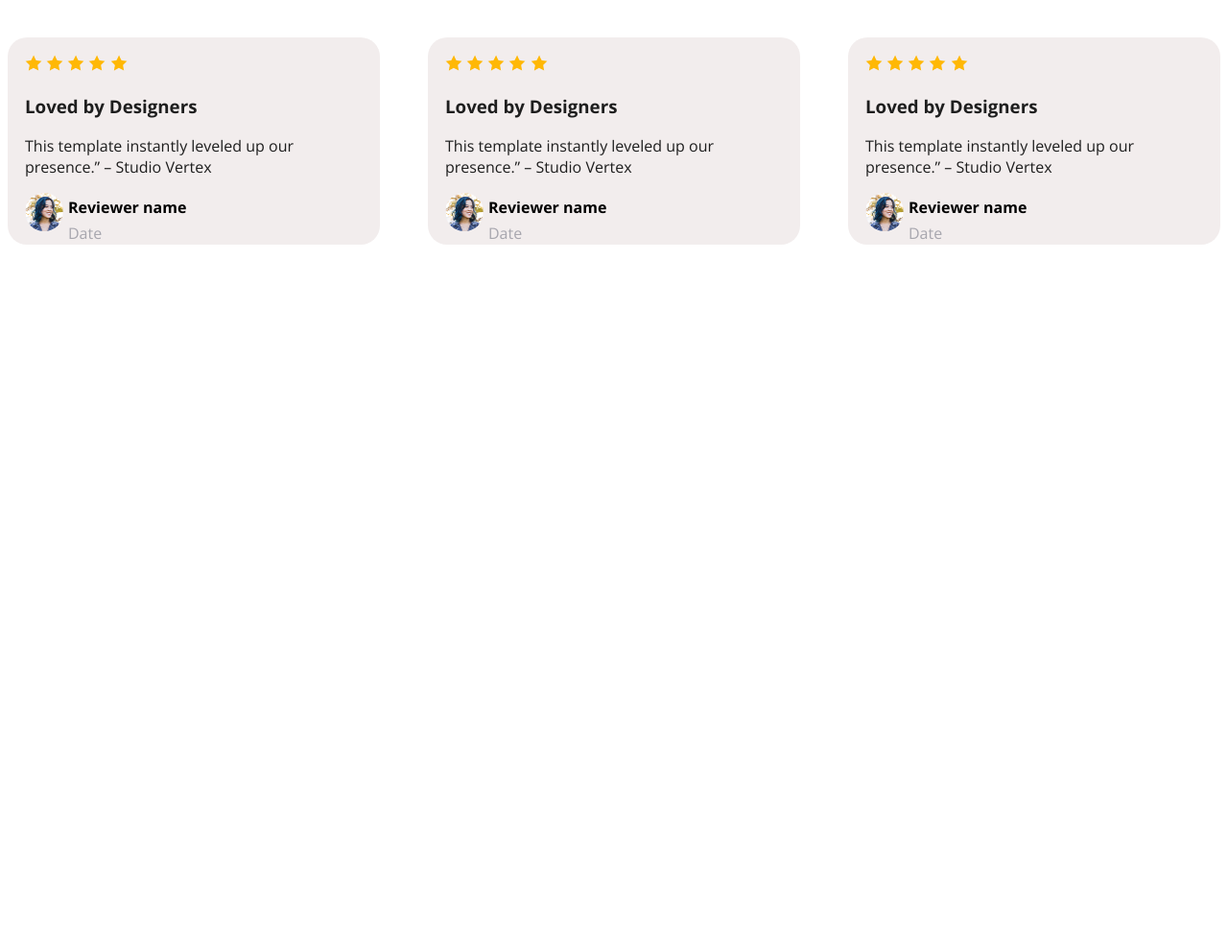
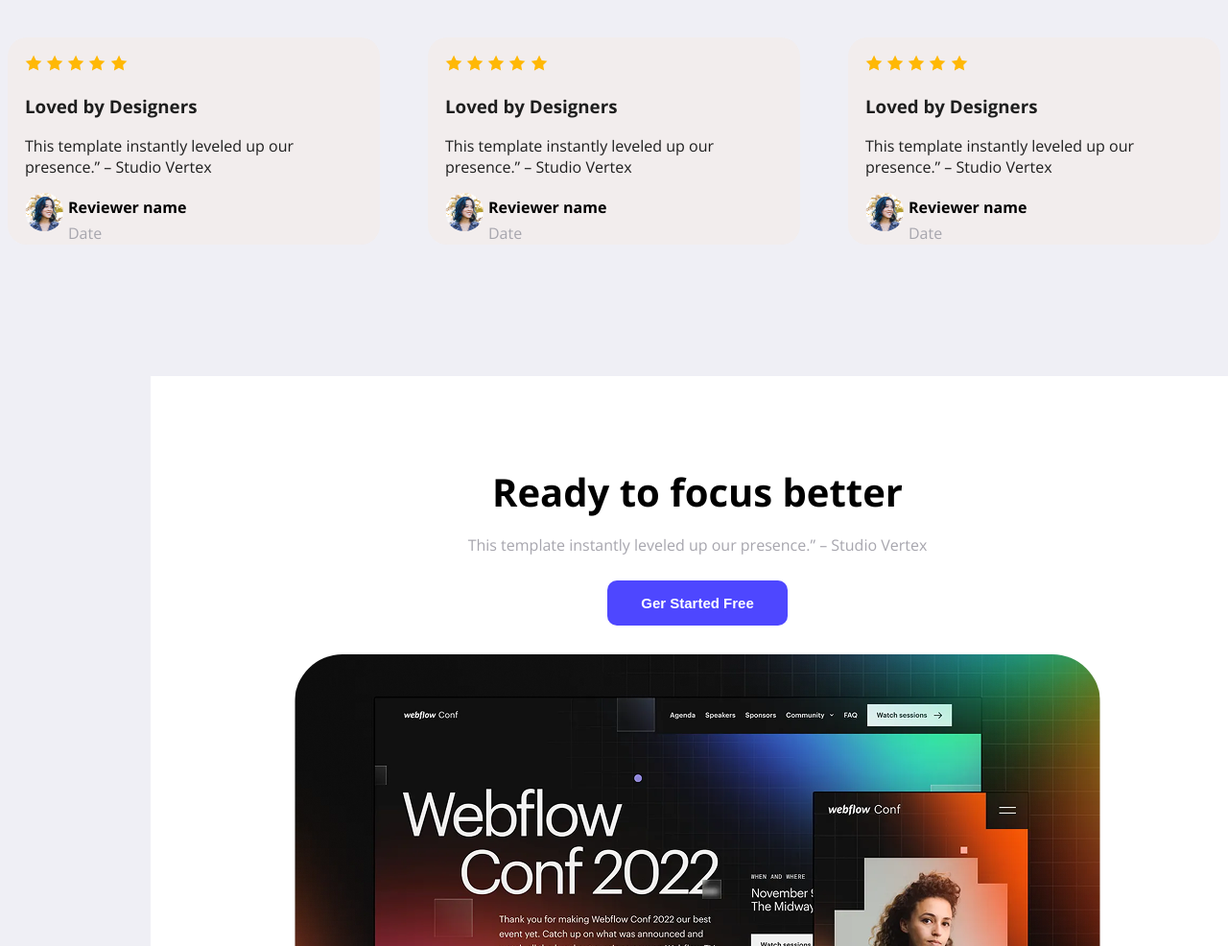
Before and after one commit to Saif-Uddin0/Assignment-1, a plain HTML site: page index.html in a window 1280 px wide. Shown: the part 1814-2800 px from the top of the page at 96% size. Before the commit the page ends 2099 px from the top, so only its background shows below. Drawn offline with nearby package versions, Linux system fonts and the light colour scheme.

Commit message:
adding the fifth part

```diff
--- a/index.html
+++ b/index.html
@@ -7,7 +7,7 @@
     <link href="https://fonts.googleapis.com/css2?family=Open+Sans:ital,wght@0,300..800;1,300..800&display=swap" rel="stylesheet">
     <link rel="stylesheet" href="style/style.css">
 </head>
-<body class="open-sans-normal">
+<body class="open-sans-normal bk-color">
     <header class="header">
         <nav>
             <h3 class="nav-title">LOGO</h3>
@@ -128,7 +128,20 @@
         </section>
 
 
-
+        <section class="picture-part">
+            <h2 class="picture-part-title">
+                Ready to focus better
+            </h2>
+            <p class="picture-part-des p-des">
+                This template instantly leveled up our presence.” – Studio Vertex
+            </p>
+            <div class="btn-bottom">
+                <button class="btn-primary">Ger Started Free</button>
+            </div>
+            <div class="big-img">
+                <img class="img-part-big" src="style/asset/wc-big.png" alt="">
+            </div>
+        </section>
     </main>
 </body>
 </html>
--- a/style/style.css
+++ b/style/style.css
@@ -7,6 +7,14 @@
     /*shared-item*/
 .text-center{
     text-align: center;
+}
+.p-des{
+    margin-top: -16px;
+    color: #a7a6ae;
+
+}
+.bk-color{
+    background-color: #efeff5;
 }
 
 /*header section*/
@@ -51,8 +59,8 @@ nav{
     color: white;
     font-weight: bold;
     padding: 15px 35px;
-    border-radius: 5px;
-    font-size: 20px;
+    border-radius: 10px;
+    font-size: 15px;
     border: none;
 
 }
@@ -150,11 +158,7 @@ nav{
 
 }
 /*shared color*/
-.p-des{
-    margin-top: -16px;
-    color: #a7a6ae;
 
-}
 .img-{
     width: 40px;
     height: 40px;
@@ -178,6 +182,38 @@ nav{
 .card-footer
 {
     margin-left: 5px;
-    /* padding: 4px; */
+
     margin-top: -18px;
 }
+
+
+/*fifth part */
+
+.picture-part{
+    background-color: #FFFFFF;
+    width: 1140px;
+    height: 696px;
+    text-align: center;
+    margin-top: 137px;
+    margin-right: 149px;
+    margin-left: 149px;
+    margin-bottom: 60px;
+    padding-top: 60px;
+}
+.picture-part-title{
+    font-size: 40px;
+    font-weight: bold;
+}
+.big-img{
+    padding-top: 30px;
+    padding-right: 150px;
+    padding-left: 150px;
+    padding-bottom: 40px;
+    margin-bottom: 20px;
+}
+.img-part-big{
+    border-radius: 50px;
+}
+.btn-bottom{
+    padding-top: 10px;
+}
```
